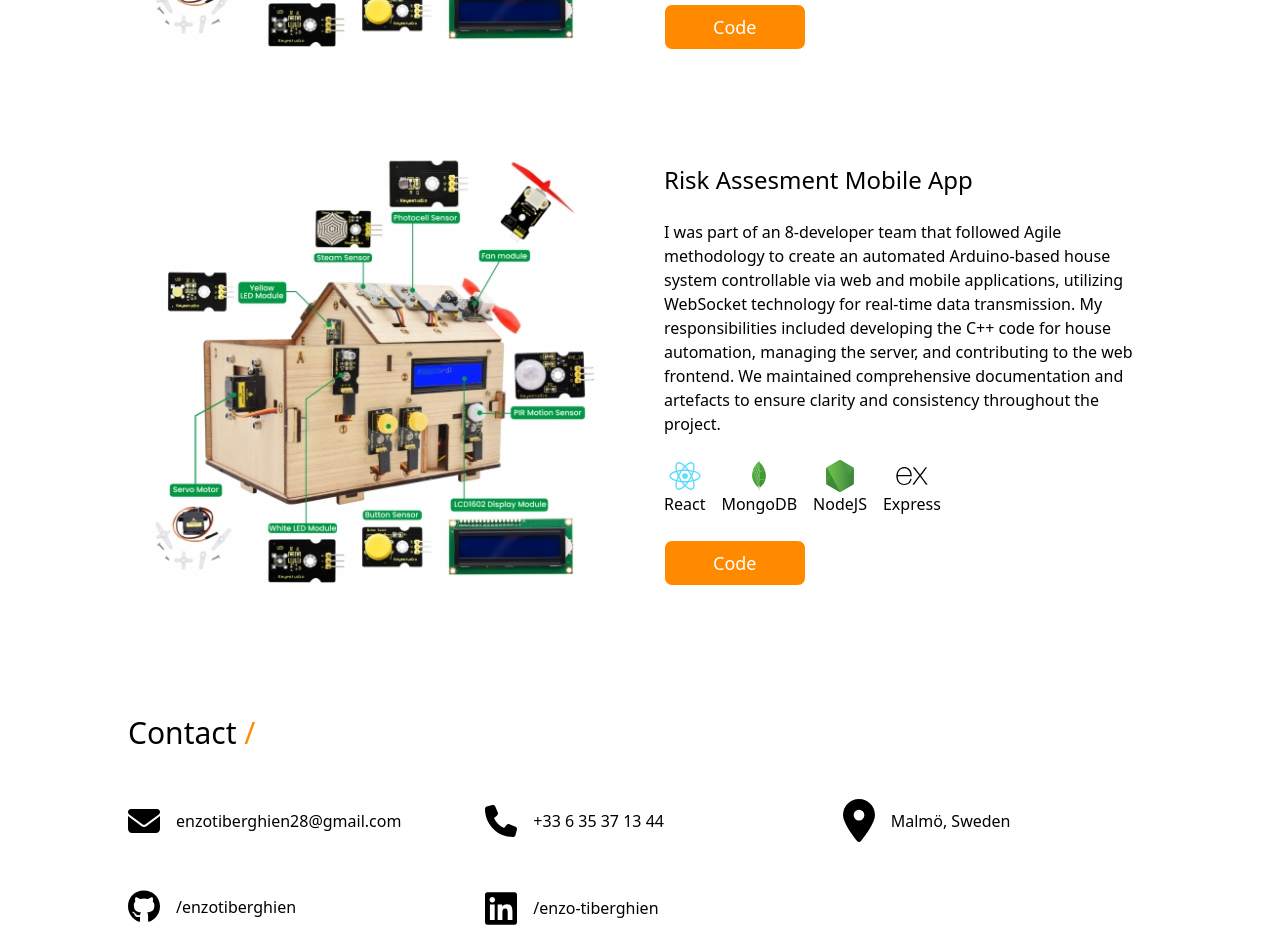
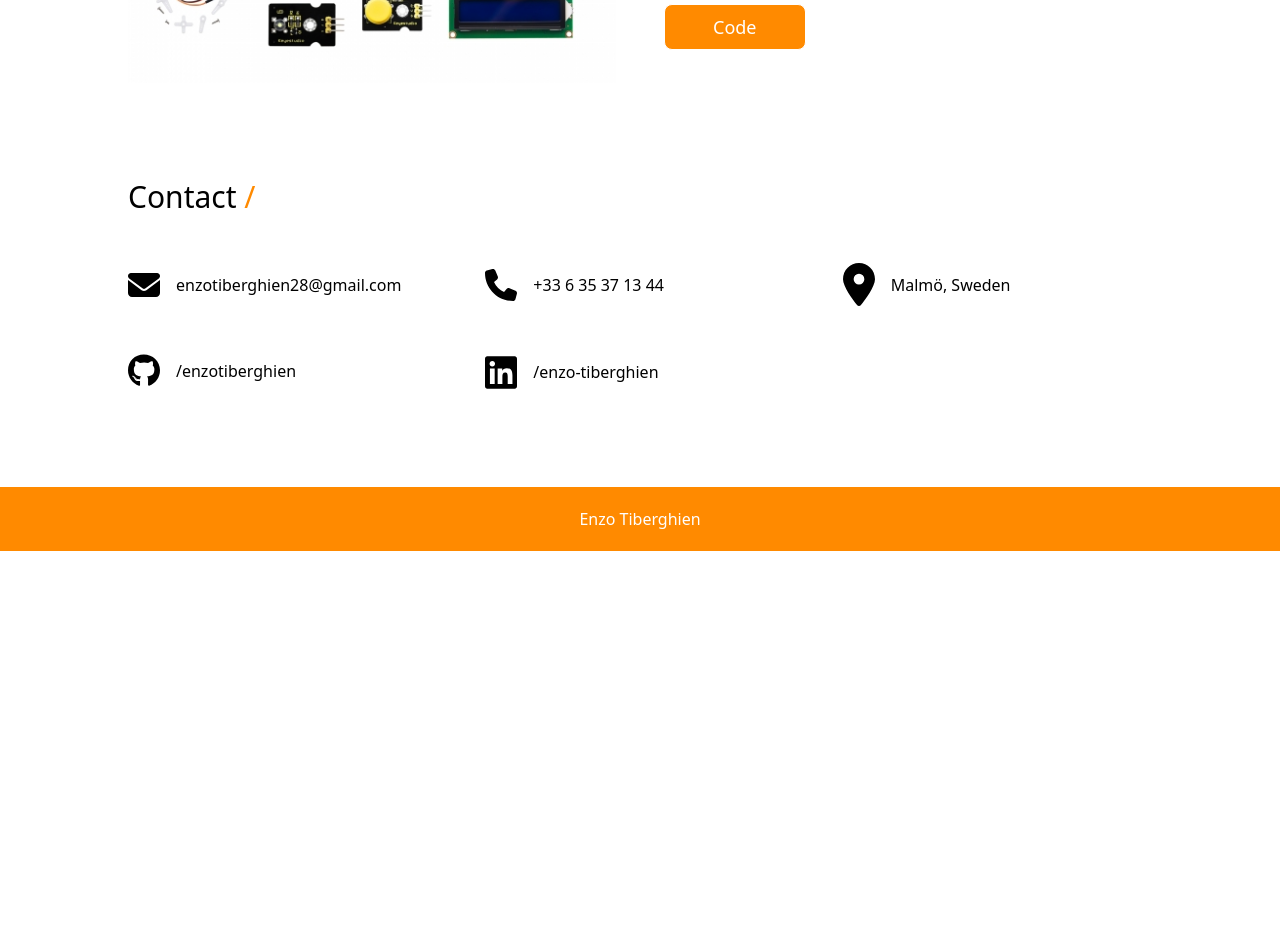
Before and after one commit to enzotiberghien/portfolio_v3, a React (Vite) app: page / in a window 1280 px wide. Shown: the part 2460-3388 px from the top of the page. After the commit the page ends 3011 px from the top, so only its background shows below. Built offline with nearby package versions, Linux system fonts and the light colour scheme.

Commit message:
removed project

```diff
--- a/src/assets/projects/index.js
+++ b/src/assets/projects/index.js
@@ -18,14 +18,6 @@ const projectsList = [
     code: "https://github.com/orgs/Software-Engineering-HKR/repositories",
     live: ""
   },
-  {
-    name: "Risk Assesment Mobile App",
-    img: smarthome,
-    desc: "I was part of an 8-developer team that followed Agile methodology to create an automated Arduino-based house system controllable via web and mobile applications, utilizing WebSocket technology for real-time data transmission. My responsibilities included developing the C++ code for house automation, managing the server, and contributing to the web frontend. We maintained comprehensive documentation and artefacts to ensure clarity and consistency throughout the project.",
-    skills: ['React', 'MongoDB', 'NodeJS', 'Express'],
-    code: "https://github.com/orgs/Software-Engineering-HKR/repositories",
-    live: ""
-  },
 ]
 
 export {
```
